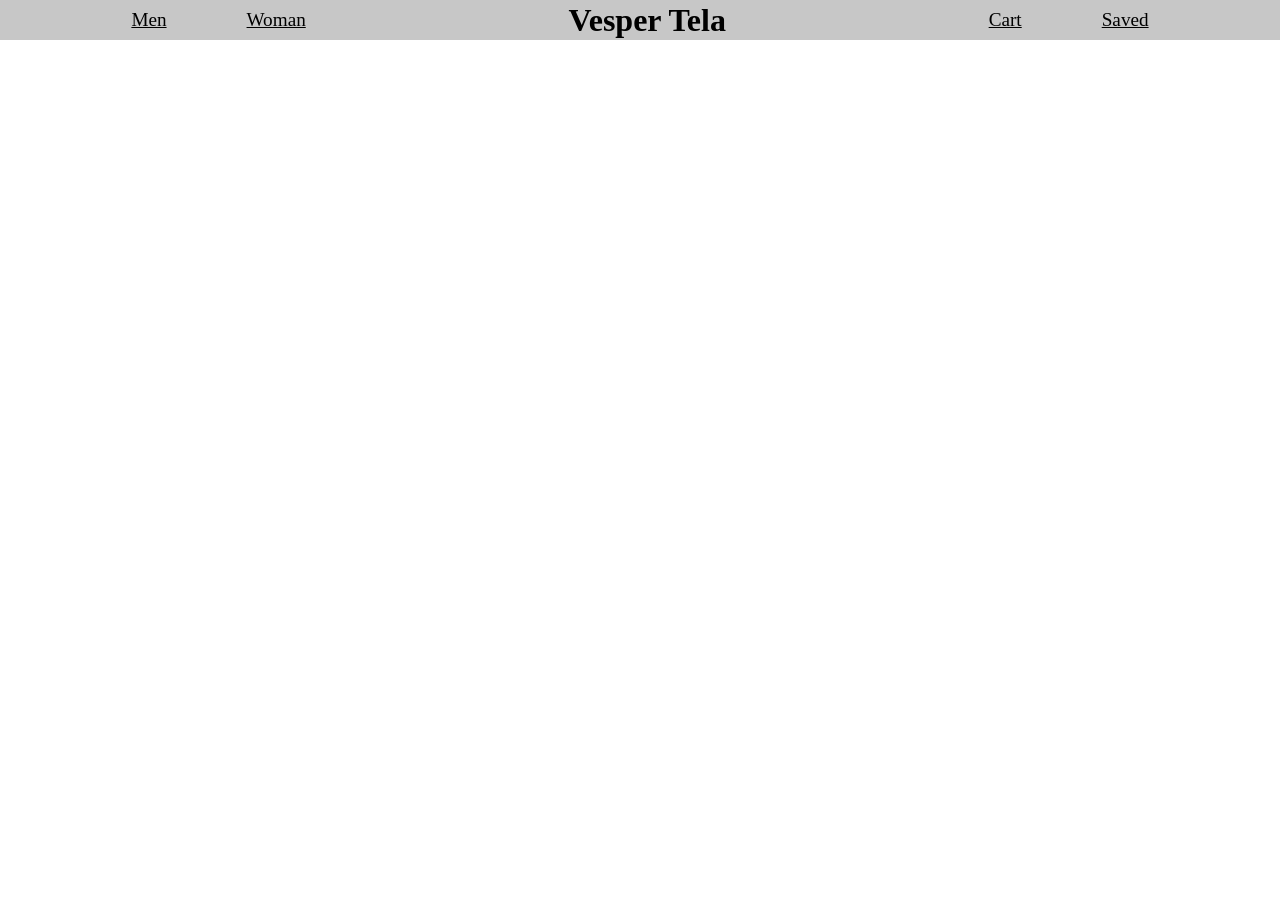
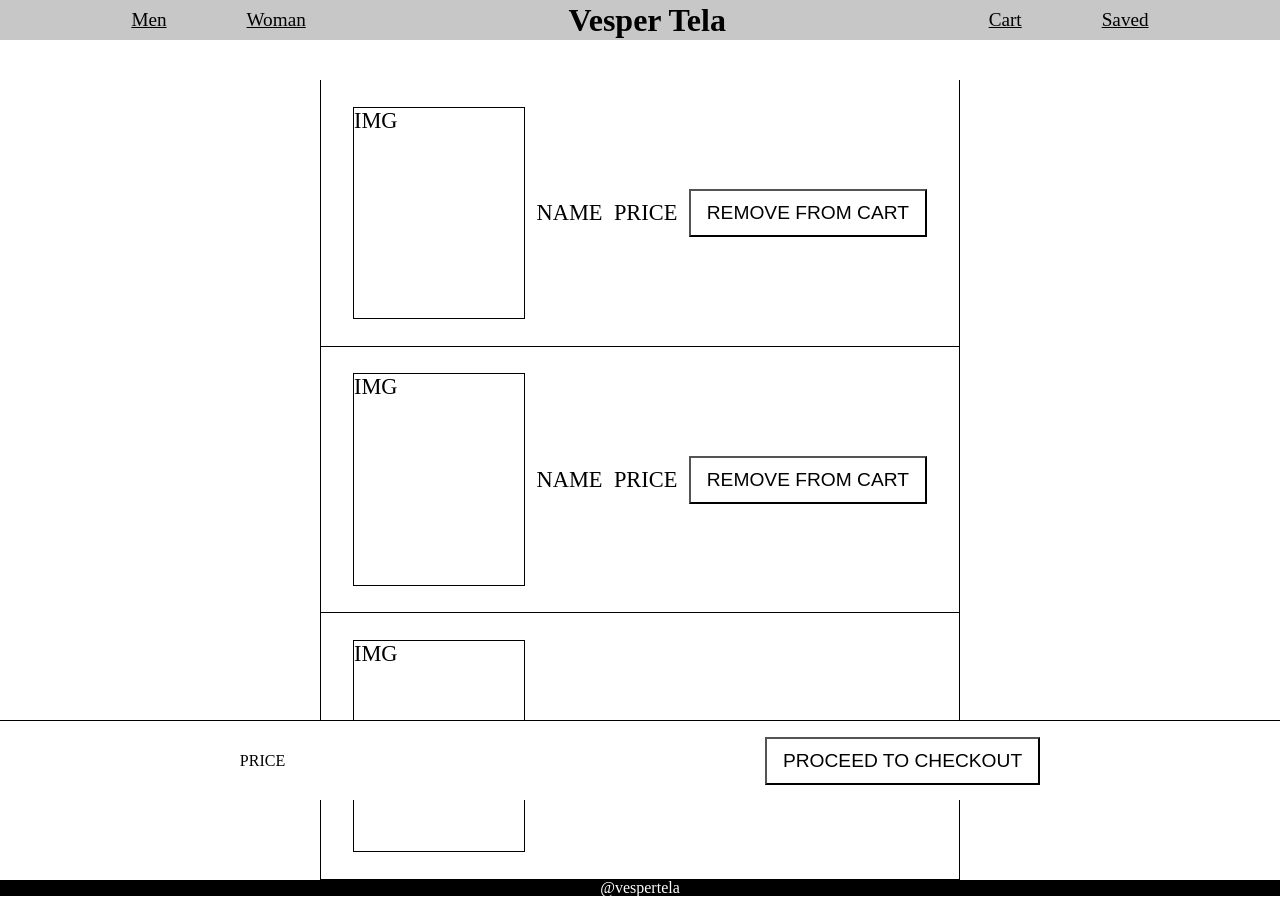
Before and after one commit to JariBesonen/Vesper-Tela, a React (Vite) app in the folder Frontend/: page /cart in a window 1280 px wide. Before the commit the page ends 800 px from the top, so only its background shows below. Built offline with nearby package versions, Linux system fonts and the light colour scheme.

Commit message:
setup basic cart page structure

```diff
--- a/Frontend/src/Pages/Cart/Cart.css
+++ b/Frontend/src/Pages/Cart/Cart.css
@@ -0,0 +1,79 @@
+.cart-page {
+  width: 100vw;
+  min-height: 100vh;
+  display: flex;
+  justify-content: center;
+  align-items: center;
+  padding: auto 0 auto 0;
+}
+
+.cart-wrapper {
+  width: 50%;
+  height: 100vh;
+  border-left: 1px solid black;
+  border-right: 1px solid black;
+  display: flex;
+  flex-direction: column;
+  align-items: center;
+  justify-content: flex-start;
+  position: relative;
+
+  margin-top: 10vh;
+}
+
+.cart-item {
+  display: flex;
+  align-items: center;
+  justify-content: space-between;
+  width: 100%;
+  height: 20rem;
+  border-bottom: 1px solid black;
+
+  padding: 0 2rem 0 2rem;
+  font-size: 1.4rem;
+}
+
+.item-img {
+  width: 30%;
+  height: 80%;
+  border: 1px solid black;
+}
+
+.remove-from-cart-btn {
+  font-size: 1.2rem;
+  height: 3rem;
+  padding: 0 1rem;
+  border-radius: 0;
+  background-color: white;
+}
+
+.remove-from-cart-btn:hover {
+  cursor: pointer;
+}
+
+.proceed-to-checkout-wrapper {
+  width: 100%;
+  height: 10vh;
+  z-index: 100;
+  position: fixed;
+  bottom: 0;
+  left: 50%;
+  transform: translateX(-50%);
+ border-top: 1px solid black;
+background-color: white;
+  display: flex;
+  align-items: center;
+  justify-content: space-around;
+}
+
+.proceed-to-checkout-btn {
+  font-size: 1.2rem;
+  height: 3rem;
+  padding: 0 1rem;
+  border-radius: 0;
+  background-color: white;
+}
+
+.proceed-to-checkout-btn:hover {
+    cursor: pointer;
+}
--- a/Frontend/src/Pages/Cart/Cart.jsx
+++ b/Frontend/src/Pages/Cart/Cart.jsx
@@ -1,7 +1,36 @@
+import "./Cart.css";
+
 function Cart() {
-    return (
-        <></>
-    )
+  return (
+    <div className="cart-page">
+      <div className="cart-wrapper">
+        <div className="cart-item">
+          <div className="item-img">IMG</div>
+          <span className="item-name">NAME</span>
+          <span className="item-price">PRICE</span>
+          <button className="remove-from-cart-btn">REMOVE FROM CART</button>
+        </div>
+        <div className="cart-item">
+          <div className="item-img">IMG</div>
+          <span className="item-name">NAME</span>
+          <span className="item-price">PRICE</span>
+          <button className="remove-from-cart-btn">REMOVE FROM CART</button>
+        </div>
+        <div className="cart-item">
+          <div className="item-img">IMG</div>
+          <span className="item-name">NAME</span>
+          <span className="item-price">PRICE</span>
+          <button className="remove-from-cart-btn">REMOVE FROM CART</button>
+        </div>
+        <div className="proceed-to-checkout-wrapper">
+            <span>PRICE</span>
+          <button className="proceed-to-checkout-btn">
+            PROCEED TO CHECKOUT
+          </button>
+        </div>
+      </div>
+    </div>
+  );
 }
 
 export default Cart;
```
